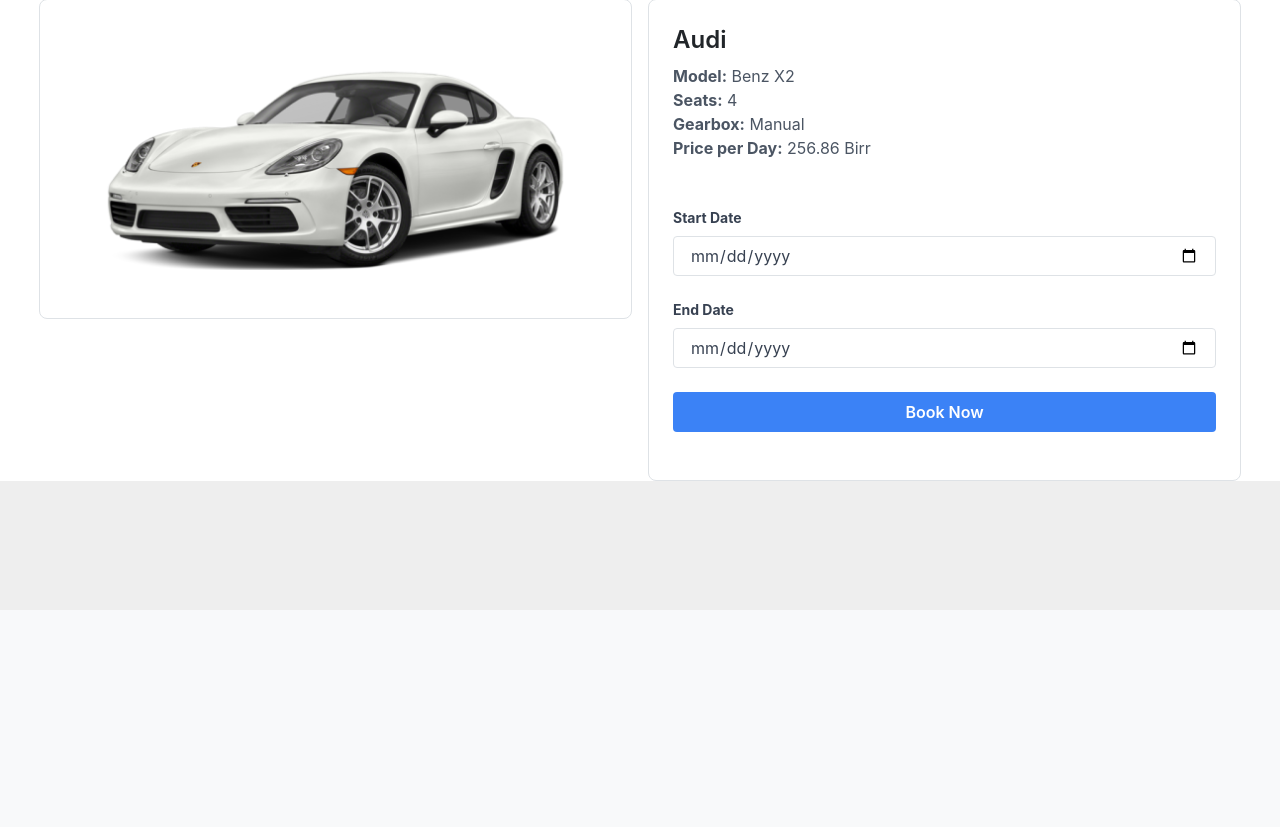
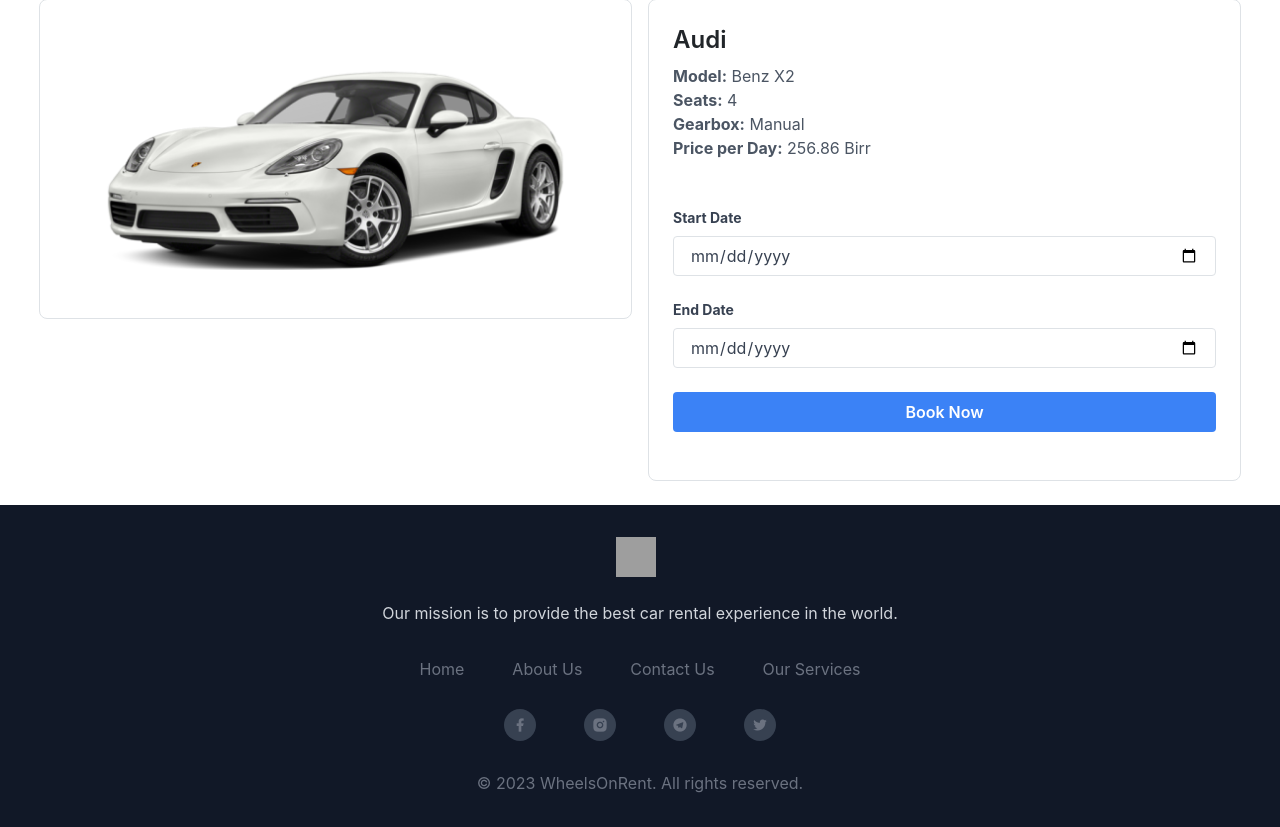
Before and after one commit to danieltsega/wheelsOnRent_v2, a Flask app: page /booking/create/10 in a window 1280 px wide. Shown: the part 190-1017 px from the top of the page. Before the commit the page ends 671 px from the top, so only its background shows below. Run offline with Flask 3, Linux system fonts and the light colour scheme; a user stored in the database is signed in; data comes from the database, SQL or seed files in the repository; some libraries are stand-ins or nearby versions; grey boxes are pictures that could not be loaded.

Commit message:
[Update]: Updated the base footer

```diff
--- a/car_app/templates/base.html
+++ b/car_app/templates/base.html
@@ -8,6 +8,7 @@
         <link rel="stylesheet" href="https://cdn.jsdelivr.net/npm/bootstrap@4.0.0/dist/css/bootstrap.min.css" integrity="sha384-Gn5384xqQ1aoWXA+058RXPxPg6fy4IWvTNh0E263XmFcJlSAwiGgFAW/dAiS6JXm" crossorigin="anonymous">
         <title>WheelsOnRent</title>
         <link rel="shortcut icon" href="{{ url_for('static', filename='assets/img/favicon.png')}}" />
+        <link href="https://cdn.jsdelivr.net/npm/remixicon@2.5.0/fonts/remixicon.css" rel="stylesheet">
         <script src="https://cdn.tailwindcss.com"></script>
         <script src="https://cdn.jsdelivr.net/npm/alpinejs@2.8.2/dist/alpine.js" defer></script>
     </head>
@@ -55,5 +56,44 @@
       <div class="container-fluid mt-5">
       {% block content %}{% endblock %}
       </div>
+      <footer class="bg-gray-900 text-white py-8 mt-4">
+        <div class="container mx-auto px-4">
+            <div class="flex items-center justify-center">
+                <a class="text-2xl font-bold flex items-center" href="{{ url_for('car.available') }}" style="text-decoration: none;">
+                    <img src="{{ url_for('static', filename='assets/icons/logo.svg') }}" alt="Company Logo" class="h-10 w-10 mr-2">
+
+                </a>
+            </div>
+
+            <p class="mt-4 text-center text-gray-300">Our mission is to provide the best car rental experience in the world.
+            </p>
+
+            <div class="mt-8 flex flex-wrap justify-center">
+                <a href="{{ url_for('car.available') }}" class="mx-4 text-gray-500 hover:text-gray-200" style="text-decoration: none;">Home</a>
+                <a href="#" class="mx-4 text-gray-500 hover:text-gray-200" style="text-decoration: none;">About Us</a>
+                <a href="#" class="mx-4 text-gray-500 hover:text-gray-200" style="text-decoration: none;">Contact Us</a>
+                <a href="#" class="mx-4 text-gray-500 hover:text-gray-200" style="text-decoration: none;">Our Services</a>
+            </div>
+
+            <div class="mt-8 flex justify-center">
+                <a href="#" class="text-gray-500 hover:text-gray-200 mx-4">
+                    <i class="ri-facebook-fill rounded-full bg-gray-700 p-2"></i>
+                </a>
+                <a href="#" class="text-gray-500 hover:text-gray-200 mx-4">
+                    <i class="ri-instagram-fill rounded-full bg-gray-700 p-2"></i>
+                </a>
+                <a href="#" class="text-gray-500 hover:text-gray-200 mx-4">
+                    <i class="ri-telegram-fill rounded-full bg-gray-700 p-2"></i>
+                </a>
+                <a href="#" class="text-gray-500 hover:text-gray-200 mx-4">
+                    <i class="ri-twitter-fill rounded-full bg-gray-700 p-2"></i>
+                </a>
+            </div>
+
+            <div class="mt-8 text-center text-gray-500">
+                &copy; 2023 WheelsOnRent. All rights reserved.
+            </div>
+        </div>
+    </footer>
     </body>
 </html>
```
